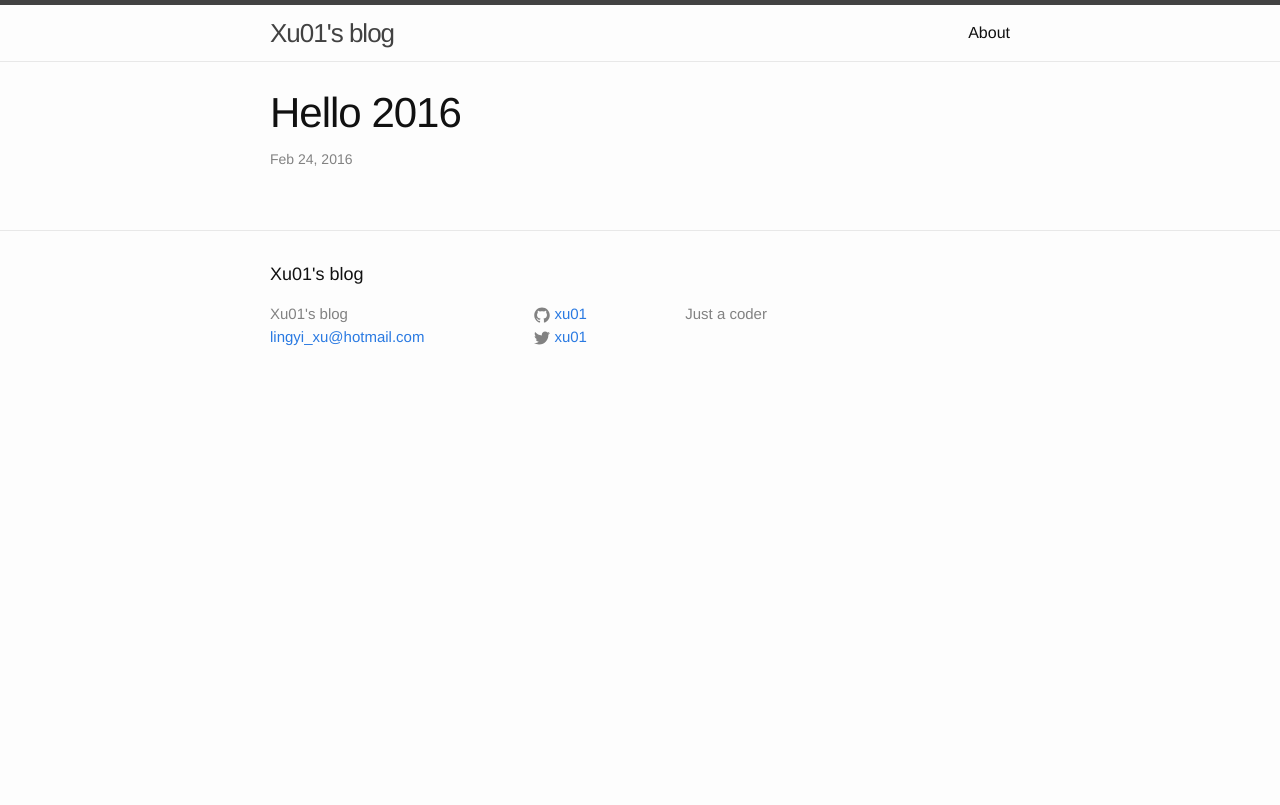
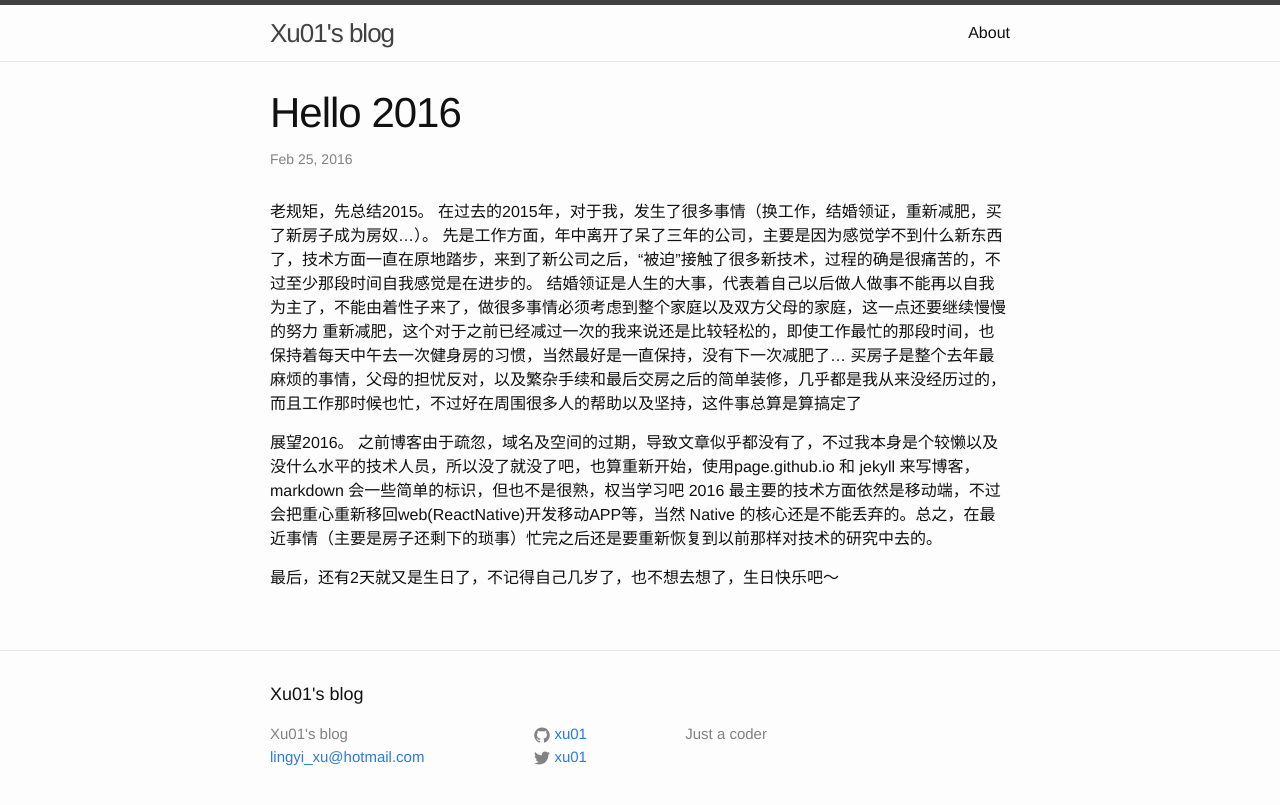
Before and after one commit to xu01/xu01.github.io, a Jekyll site: the page built from _posts/2016-02-25-Hello-2016.markdown, in a window 1280 px wide. Shown: the top 805 px of the page. Built offline with Jekyll 4.4.1, drawn with Linux system fonts in a browser that asks for light colours.

Commit message:
finished hello 2016

```diff
--- a/_posts/2016-02-25-Hello-2016.markdown
+++ b/_posts/2016-02-25-Hello-2016.markdown
@@ -1,6 +1,18 @@
 ---
 layout: post
 title:  "Hello 2016"
-date:   2016-02-25 07:45:00 +0800
+date:   2016-02-25 08:45:00 +0800
 categories: Others
 ---
+老规矩，先总结2015。
+在过去的2015年，对于我，发生了很多事情（换工作，结婚领证，重新减肥，买了新房子成为房奴...）。
+先是工作方面，年中离开了呆了三年的公司，主要是因为感觉学不到什么新东西了，技术方面一直在原地踏步，来到了新公司之后，“被迫”接触了很多新技术，过程的确是很痛苦的，不过至少那段时间自我感觉是在进步的。
+结婚领证是人生的大事，代表着自己以后做人做事不能再以自我为主了，不能由着性子来了，做很多事情必须考虑到整个家庭以及双方父母的家庭，这一点还要继续慢慢的努力
+重新减肥，这个对于之前已经减过一次的我来说还是比较轻松的，即使工作最忙的那段时间，也保持着每天中午去一次健身房的习惯，当然最好是一直保持，没有下一次减肥了...
+买房子是整个去年最麻烦的事情，父母的担忧反对，以及繁杂手续和最后交房之后的简单装修，几乎都是我从来没经历过的，而且工作那时候也忙，不过好在周围很多人的帮助以及坚持，这件事总算是算搞定了
+
+展望2016。
+之前博客由于疏忽，域名及空间的过期，导致文章似乎都没有了，不过我本身是个较懒以及没什么水平的技术人员，所以没了就没了吧，也算重新开始，使用page.github.io 和 jekyll 来写博客，markdown 会一些简单的标识，但也不是很熟，权当学习吧
+2016 最主要的技术方面依然是移动端，不过会把重心重新移回web(ReactNative)开发移动APP等，当然 Native 的核心还是不能丢弃的。总之，在最近事情（主要是房子还剩下的琐事）忙完之后还是要重新恢复到以前那样对技术的研究中去的。
+
+最后，还有2天就又是生日了，不记得自己几岁了，也不想去想了，生日快乐吧～
```
